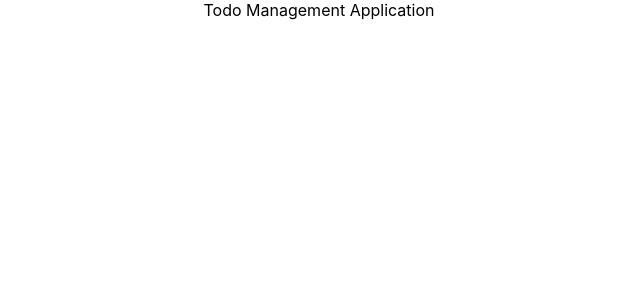
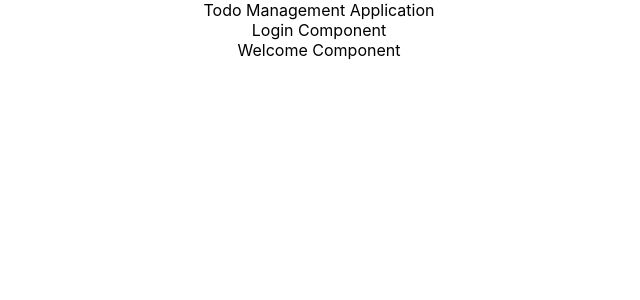
Before and after one commit to KatKentr/TaskTracker-Frontend-React, a React (Create React App) app: page / in a window 1280 px wide. Shown: the top 300 px of the page, without its empty margins (321-961 px from the left). Built offline with nearby package versions, Linux system fonts and the light colour scheme.

Commit message:
LoginComponent and WelcomeComponent added

```diff
--- /dev/null
+++ b/src/components/todo/LoginComponent.jsx
@@ -0,0 +1,12 @@
+
+
+function LoginComponent() {
+
+    return (
+        <div className="Login">
+            Login Component
+        </div>
+    )
+}
+
+export default LoginComponent;
--- a/src/components/todo/TodoApp.jsx
+++ b/src/components/todo/TodoApp.jsx
@@ -1,9 +1,14 @@
+import LoginComponent from "./LoginComponent";
+import WelcomeComponent from "./WelcomeComponent";
+
 //the container for all the components that will be created
 export default function TodoApp(){
 
     return (
         <div className="TodoApp">
             Todo Management Application
+            <LoginComponent />
+            <WelcomeComponent />
         </div>
     )
 
--- /dev/null
+++ b/src/components/todo/WelcomeComponent.jsx
@@ -0,0 +1,17 @@
+
+function WelcomeComponent() {
+
+    return (
+
+        <div className="WelcomeComponent">
+
+           Welcome Component
+        </div>
+
+    )
+
+}
+
+
+
+export default WelcomeComponent;
```
